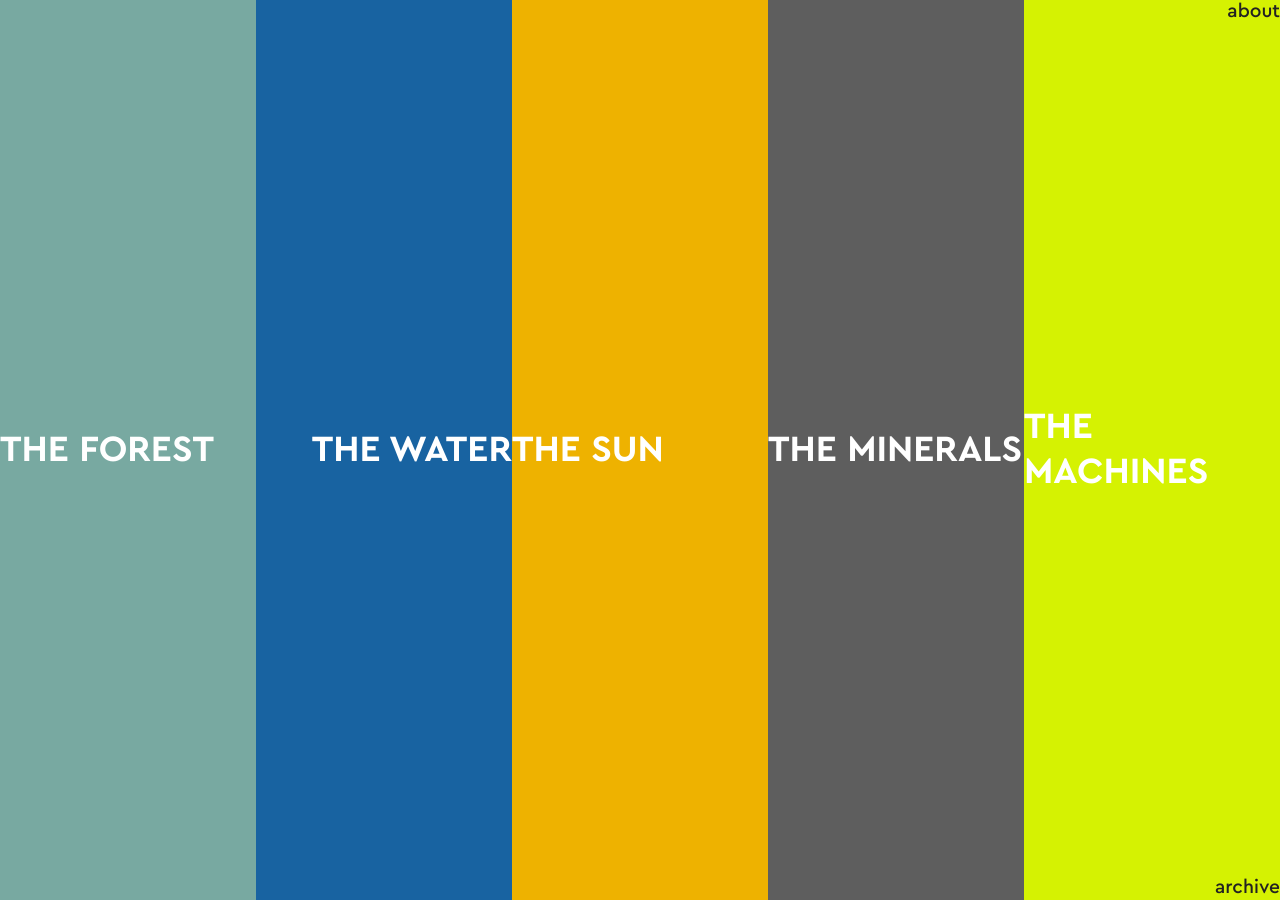
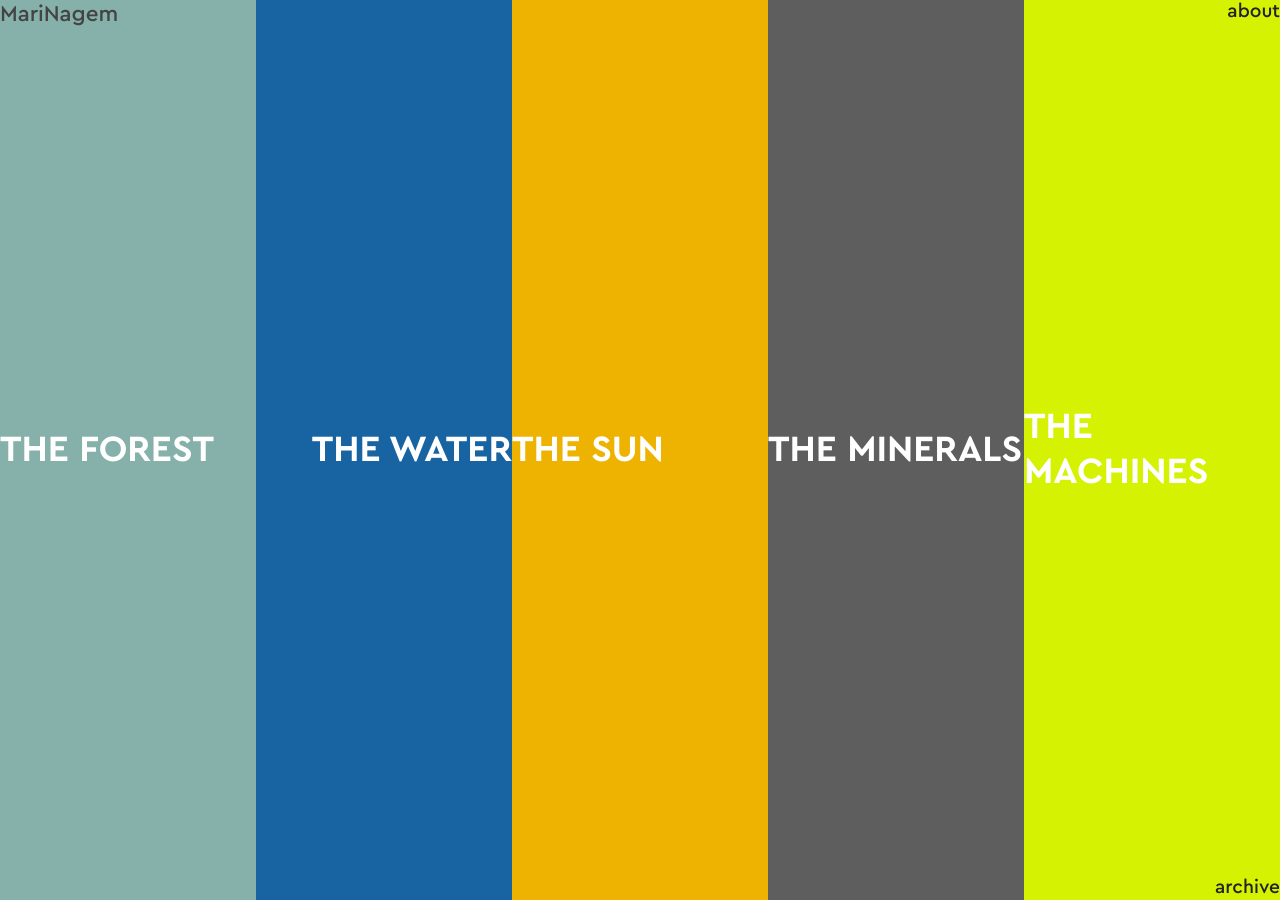
Before and after one commit to marinagem-www/2023.marinagem.com, a Jekyll site: the page built from pages/en/index.md, in a window 1280 px wide. Built offline with Jekyll 4.4.1, drawn with Linux system fonts in a browser that asks for light colours.

Commit message:
adds mn title back to home overlay. adds hover on home

```diff
--- a/css/home.scss
+++ b/css/home.scss
@@ -8,6 +8,7 @@
   flex-direction: row;
   width: 100%;
   height: 100vh;
+  background-color: #fff;
 }
 
 .home-category {
@@ -18,6 +19,11 @@
   align-items: flex-start;
   user-select: none;
   text-decoration: none;
+  transition: opacity 0.1s linear;
+
+  &:hover {
+    opacity: 0.9;
+  }
 
   .text {
     cursor: pointer;
--- a/css/overlay.scss
+++ b/css/overlay.scss
@@ -29,7 +29,8 @@
   }
 
   .home-link.home {
-    display: none;
+    font-size: 1.4rem;
+    pointer-events: none;
   }
 
   .about-link {
```
